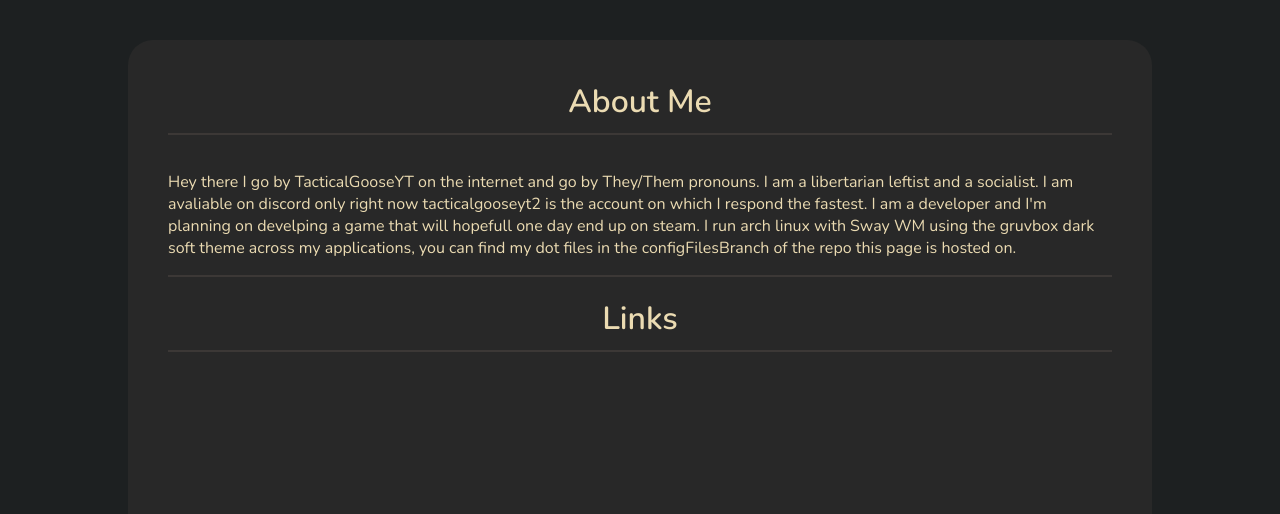
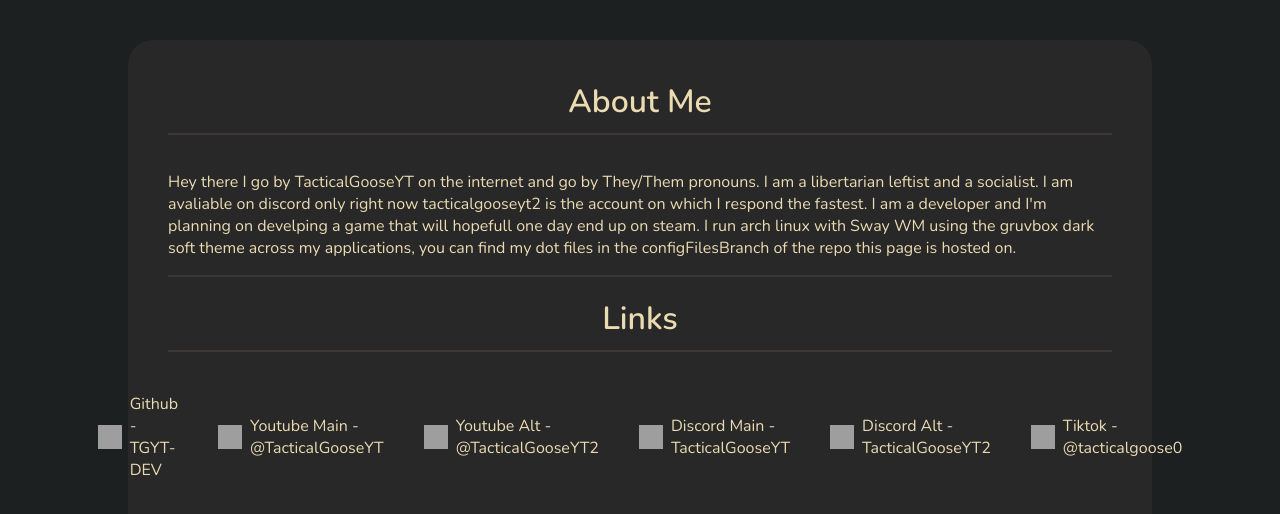
Before and after one commit to TGYT-Dev/ConfigFiles, a plain HTML site: page index.html in a window 1280 px wide. Drawn offline with nearby package versions, Linux system fonts and the light colour scheme; grey boxes are pictures that could not be loaded.

Commit message:
added links to my socials

```diff
--- a/css/styles.css
+++ b/css/styles.css
@@ -54,3 +54,31 @@ body {
     color: #ebdbb2;
     font-size: 0.8rem;
 }
+
+.social-link {
+    display: flex;
+    align-items: center;
+    margin: 5px 0;
+    text-decoration: none;
+    color: inherit; /* Use current text color */
+    font-size: 16px;
+    transition: color 0.2s;
+}
+
+.social-link:hover {
+    color: #1da1f2; /* Optional hover effect */
+}
+
+.social-link img {
+    width: 24px;
+    height: 24px;
+    margin-right: 8px;
+}
+
+.social-links {
+    display: flex;
+    flex-direction: row; /* horizontal */
+    align-items: center;
+    justify-content: center;
+    gap: 20px; /* spacing between icons */
+}
--- a/index.html
+++ b/index.html
@@ -27,8 +27,47 @@
         <hr>
         <h1>Links</h1>
         <hr>
-        <p>
+        <p class="social-links">
+            <!-- GitHub -->
+            <a class="social-link" href="https://github.com/TGYT-Dev" target="_blank" rel="noopener noreferrer">
+                <img src="https://cdn.jsdelivr.net/gh/simple-icons/simple-icons/icons/github.svg" alt="GitHub Icon">
+                Github - TGYT-DEV
+            </a>
+            <br>
 
+            <!-- YouTube Main -->
+            <a class="social-link" href="https://www.youtube.com/@TacticalGooseYT" target="_blank" rel="noopener noreferrer">
+                <img src="https://cdn.jsdelivr.net/gh/simple-icons/simple-icons/icons/youtube.svg" alt="YouTube Icon">
+                Youtube Main - @TacticalGooseYT
+            </a>
+            <br>
+
+            <!-- YouTube Alt -->
+            <a class="social-link" href="https://www.youtube.com/@TacticalGooseYT2" target="_blank" rel="noopener noreferrer">
+                <img src="https://cdn.jsdelivr.net/gh/simple-icons/simple-icons/icons/youtube.svg" alt="YouTube Icon">
+                Youtube Alt - @TacticalGooseYT2
+            </a>
+            <br>
+
+            <!-- Discord Main -->
+            <a class="social-link" href="https://discord.com/users/1067933624780984320" target="_blank" rel="noopener noreferrer">
+                <img src="https://cdn.jsdelivr.net/gh/simple-icons/simple-icons/icons/discord.svg" alt="Discord Icon">
+                Discord Main - TacticalGooseYT
+            </a>
+            <br>
+
+            <!-- Discord Alt -->
+            <a class="social-link" href="https://discord.com/users/1298106496562892811" target="_blank" rel="noopener noreferrer">
+                <img src="https://cdn.jsdelivr.net/gh/simple-icons/simple-icons/icons/discord.svg" alt="Discord Icon">
+                Discord Alt - TacticalGooseYT2
+            </a>
+            <br>
+
+            <!-- TikTok -->
+            <a class="social-link" href="https://www.tiktok.com/@tacticalgoose0" target="_blank" rel="noopener noreferrer">
+                <img src="https://cdn.jsdelivr.net/gh/simple-icons/simple-icons/icons/tiktok.svg" alt="TikTok Icon">
+                Tiktok - @tacticalgoose0
+            </a>
         </p>
     </div>
 </body>
```
